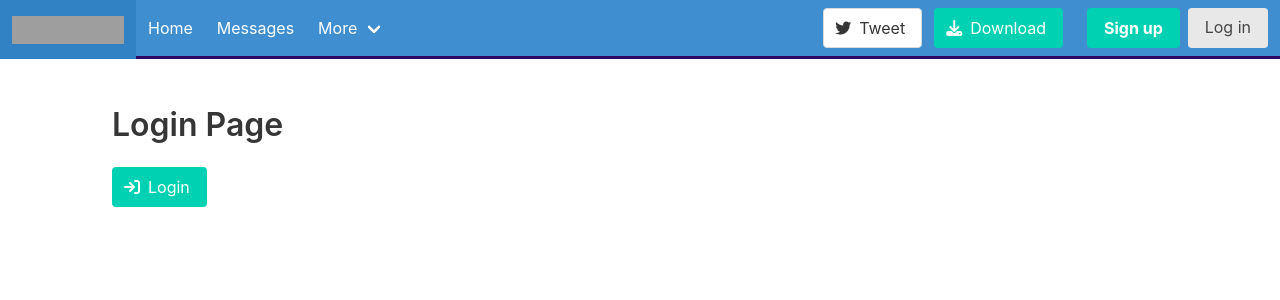
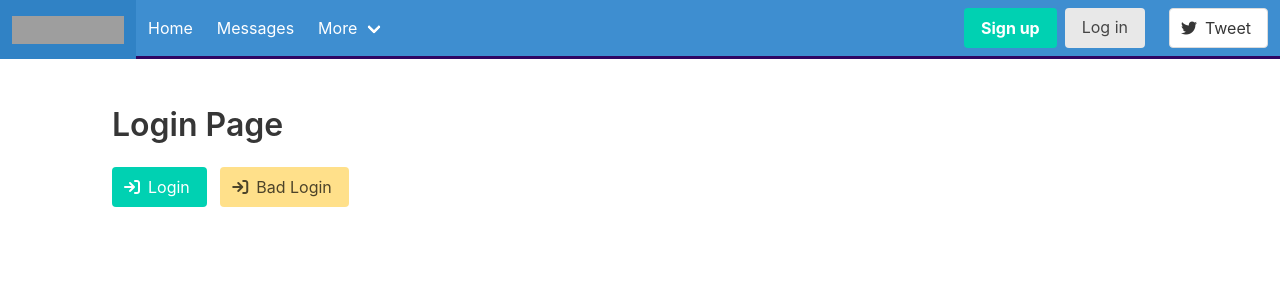
Before and after one commit to ShivangiKakkar/class-work-AWS, a Vue app in the folder client/: page /login in a window 1280 px wide. Shown: the top 300 px of the page. Built offline with nearby package versions, Linux system fonts and the light colour scheme; grey boxes are pictures that could not be loaded.

Commit message:
set up the login-logout functionality

```diff
--- a/client/package.json
+++ b/client/package.json
@@ -10,6 +10,7 @@
   "dependencies": {
     "bulma": "^0.9.3",
     "@fortawesome/fontawesome-free": "^6.0.0",
+    "pinia": "^2.0.11",
     "vue-router": "^4.0.12",
     "vue": "^3.2.25"
   },
--- /dev/null
+++ b/client/src/components/LoginBadge.vue
@@ -0,0 +1,40 @@
+
+<script setup lang="ts">
+    import session, { Logout } from '../models/session';
+</script>
+<template>
+    <div class="buttons" v-if="!session.user">
+                <router-link class="button is-primary" to="/signup">
+                  <strong>Sign up</strong>
+                </router-link>
+                <router-link class="button is-light" to="/login">
+                  Log in
+                </router-link>
+              </div>
+
+    <div class="buttons" v-else>
+        <div class="avatar">
+            <img :src="session.user.pic" />
+
+            <div>
+                <strong>{{session.user.firstname}} {{session.user.lastname}}</strong>
+                <br>
+                <i>{{ session.user.email }}</i>
+            </div>
+
+        </div>
+
+        <a class="button is-primary" @click="Logout()">
+            <strong>Log Out</strong>
+        </a>
+
+    </div>
+</template>
+
+<style scoped lang="scss">
+.avatar {
+    display: flex;
+    align-items: center;
+}
+
+</style>
--- /dev/null
+++ b/client/src/components/Messages.vue
@@ -0,0 +1,19 @@
+<script setup lang="ts">
+    import { useMessages } from '../models/messages';
+    const messages = useMessages();
+</script>
+
+<template>
+    <div>
+        <div v-for=" (x, i) in messages.notifications" :class="`notification is-${x.type}`">
+                  <button class="delete" @click="messages.close(i)" ></button>
+                  {{ x.message }}
+                  </div>
+    </div>
+</template>
+
+
+
+<style scoped>
+
+</style>
--- a/client/src/components/Nav.vue
+++ b/client/src/components/Nav.vue
@@ -1,6 +1,7 @@
 <script setup lang="ts">
 import { ref } from 'vue';
 import { RouterLink } from 'vue-router';
+import LoginBadge from './LoginBadge.vue';
 
   const isOpen = ref(true);
 </script>
@@ -54,10 +55,14 @@ import { RouterLink } from 'vue-router';
 
           <div class="navbar-end">
 
+
             <div class="navbar-item">
-                <div class="field is-grouped">
-                  <p class="control">
-                    <a class="bd-tw-button button" data-social-network="Twitter" data-social-action="tweet" data-social-target="https://bulma.io" target="_blank" href="https://twitter.com/intent/tweet?text=Bulma: a modern CSS framework based on Flexbox&amp;hashtags=bulmaio&amp;url=https://bulma.io&amp;via=jgthms">
+              <login-badge />
+            </div>
+
+
+            <div class="navbar-item">
+              <a class="bd-tw-button button" data-social-network="Twitter" data-social-action="tweet" data-social-target="https://bulma.io" target="_blank" href="https://twitter.com/intent/tweet?text=Bulma: a modern CSS framework based on Flexbox&amp;hashtags=bulmaio&amp;url=https://bulma.io&amp;via=jgthms">
                       <span class="icon">
                         <i class="fab fa-twitter"></i>
                       </span>
@@ -65,26 +70,6 @@ import { RouterLink } from 'vue-router';
                         Tweet
                       </span>
                     </a>
-                  </p>
-                  <p class="control">
-                    <a class="button is-primary" href="https://github.com/jgthms/bulma/releases/download/0.9.3/bulma-0.9.3.zip">
-                      <span class="icon">
-                        <i class="fas fa-download"></i>
-                      </span>
-                      <span>Download</span>
-                    </a>
-                  </p>
-                </div>
-              </div>
-            <div class="navbar-item">
-              <div class="buttons">
-                <router-link class="button is-primary" to="signup">
-                  <strong>Sign up</strong>
-                </router-link>
-                <router-link class="button is-light" to="login">
-                  Log in
-                </router-link>
-              </div>
             </div>
           </div>
         </div>
--- a/client/src/main.ts
+++ b/client/src/main.ts
@@ -1,4 +1,5 @@
 import { createApp } from 'vue'
+import { createPinia } from 'pinia';
 import 'bulma';
 import '@fortawesome/fontawesome-free/css/all.css';
 import './assets/styles/main.scss';
@@ -7,4 +8,7 @@ import './assets/styles/main.scss';
 import App from './App.vue'
 import router from './router'
 
-createApp(App).use(router).mount('#app')
+createApp(App)
+    .use(router)
+    .use(createPinia())
+    .mount('#app')
--- /dev/null
+++ b/client/src/models/messages.ts
@@ -0,0 +1,21 @@
+import { defineStore } from 'pinia'
+
+// useStore could be anything like useUser, useCart
+// the first argument is a unique id of the store across your application
+export const useMessages = defineStore('messages', {
+  // other options...
+  state: () => ({
+    notifications:[
+        {type: 'primary', message: 'This is primary noti'},
+        {type: 'link', message: 'This is a link notification'},
+        {type: 'success', message: 'Yayy you did it!'},
+        {type: 'warning', message: 'Oee! Watch out!'},
+        {type: 'danger', message: 'I cant believe you just did that!'}
+      ]
+  }),
+  actions: {
+    close(index: number) {
+        this.notifications.splice(index, 1);
+      }
+  }
+})
--- a/client/src/models/session.ts
+++ b/client/src/models/session.ts
@@ -1,12 +1,26 @@
+import { reactive } from "vue";
 import router from "../router";
+//import { User, list } from "../models/user";
+import * as users from "../models/user";
 
-const session = {
-    user: null as any,
+
+const session = reactive({
+    user: null as users.User | null,
+})
+
+export async function Login(handle: string, password: string) {
+    const user = users.list.find(u => u.handle === handle);
+
+    if(!user){
+        throw { message: "User not found!" };
+    } if(user.password !== password){
+        throw { message: "Incorrect Password" };
+    }
+    session.user = user;
+    router.push('/messages');
 }
-
-export async function Login(username: string, password: string) {
-    session.user = {username, password};
-    router.push('/messages');
+export function Logout(){
+    session.user = null;
 }
 
 export default session;
--- /dev/null
+++ b/client/src/models/user.ts
@@ -0,0 +1,40 @@
+//place to store our users, eventually get our users
+
+export interface User{
+    firstname: string;
+    lastname: string;
+    handle: string;
+    password: string;
+    email: string;
+    pic: string;
+    id: number;
+}export const list: User[] = [{
+    firstname: 'Shivangi',
+    lastname: 'Kakkar',
+    handle: 'shivangikakkar',
+    password: 'coffeee',
+    email: 'shivangikakkar15@gmail.com',
+    pic: 'https://randomuser.me/api/portraits/women/21.jpg',
+    id: 1,
+},
+{
+    firstname: 'Vladimir',
+    lastname: 'Putin',
+    handle: 'russian_dictator',
+    password: 'long table',
+    email: 'vladimirputin.com',
+    pic:'https://randomuser.me/api/portraits/men/8.jpg',
+    id: 1,
+},
+{
+    firstname: 'Joe',
+    lastname: 'Biden',
+    handle: 'joebiden',
+    password: 'birdsinging',
+    email: 'joebiden.com',
+    pic:'https://randomuser.me/api/portraits/men/76.jpg',
+    id: 1,
+},
+
+
+]
--- a/client/src/pages/Login.vue
+++ b/client/src/pages/Login.vue
@@ -2,19 +2,31 @@
 <script setup lang="ts">
 import { Login } from '../models/session';
 
+    function badLogin()
+    {
+        Login('Shivangi Kakkar', 'coffee')
+    }
     function login()
     {
-        Login('Shivangi Kakkar', 'coffee')
+        Login('joebiden', 'birdsinging')
     }
 </script>
 <template>
     <div class="section">
         <h1 class="title">Login Page</h1>
+
         <button class="button is-primary" @click="login">
             <span class="icon">
                 <i class="fa fa-sign-in"></i>
             </span>
             <span>Login</span>
+        </button>
+        &nbsp;
+        <button class="button is-warning" @click="badLogin">
+            <span class="icon">
+                <i class="fa fa-sign-in"></i>
+            </span>
+            <span>Bad Login</span>
         </button>
 
     </div>
--- a/client/src/pages/Messages.vue
+++ b/client/src/pages/Wall.vue
@@ -1,5 +1,6 @@
 <script setup lang="ts">
 import { ref, reactive, onMounted } from 'vue';
+import Messages from '../components/Messages.vue';
 
         const message=ref('Hello Vue!');
         const currentTab=ref('All');
@@ -94,10 +95,7 @@ import { ref, reactive, onMounted } from 'vue';
                   <br>
                   <time datetime="2016-1-1">03:30 PM - 1 Mar 2022</time>
                 </div>
-                  <div v-for=" (x, i) in notifications" :class="`notification is-${x.type}`">
-                  <button class="delete" @click="close(i)" ></button>
-                  {{ x.message }}
-                  </div>
+                  <Messages />
               </div>
               <div class="column is-one-quarter">
 
--- a/client/src/router/index.ts
+++ b/client/src/router/index.ts
@@ -15,7 +15,7 @@ const routes: RouteRecordRaw[ ] = [
   { path: '/contact', component: Generic, props: { title: "Contact Page" } },
   { path: '/login', component: Login },
   { path: '/signup', component: Generic, props: { title: "Signup Page" } },
-  { path: '/messages', component: () => import('../pages/Messages.vue') },
+  { path: '/messages', component: () => import('../pages/Wall.vue') },
 ]
 // 3. Create the router instance and pass the `routes` option
 // You can pass in additional options here, but let's
@@ -30,7 +30,7 @@ const router = createRouter({
 
 //Guards
 router.beforeEach((to, from) => {
-    if(['/messages'].includes(to.path)) {
+    if(['/messages', '/feed'].includes(to.path)) {
         if(!session.user) {
             return '/login';
         }
```
Also changed, not shown: 1 other file (tests, documents, lock files or other folders).
